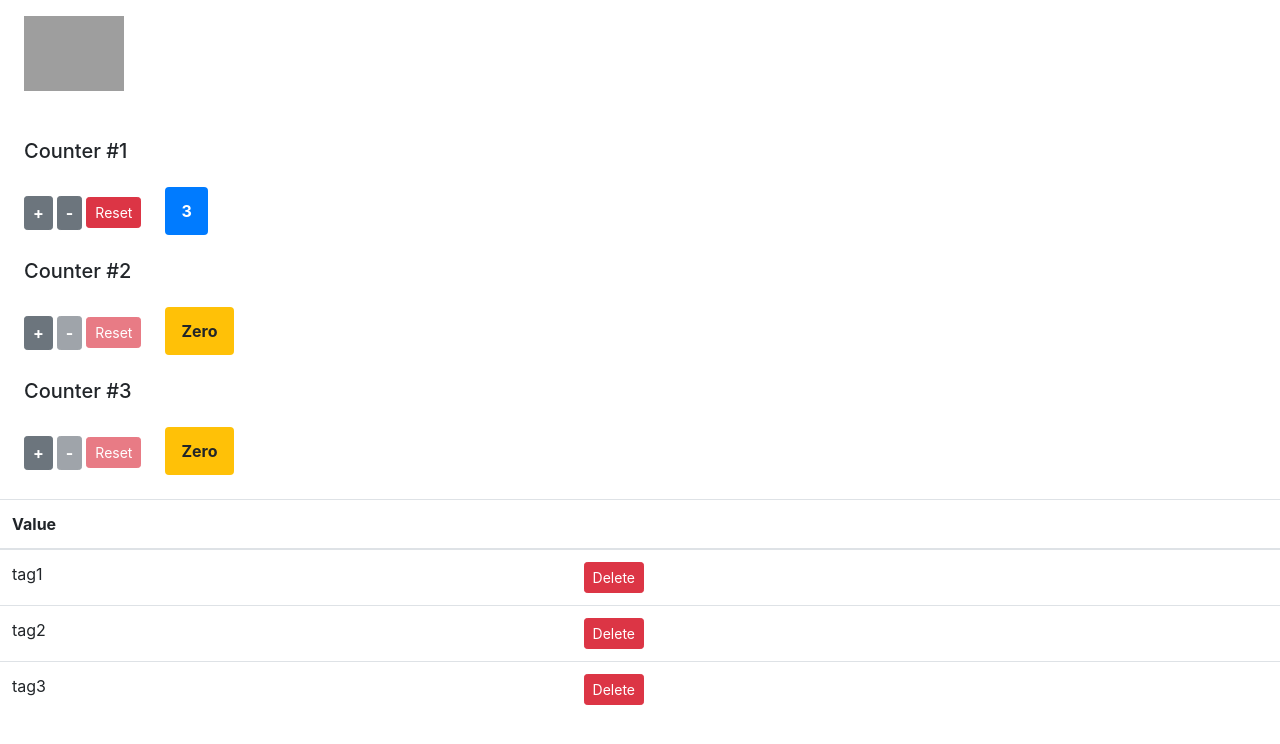
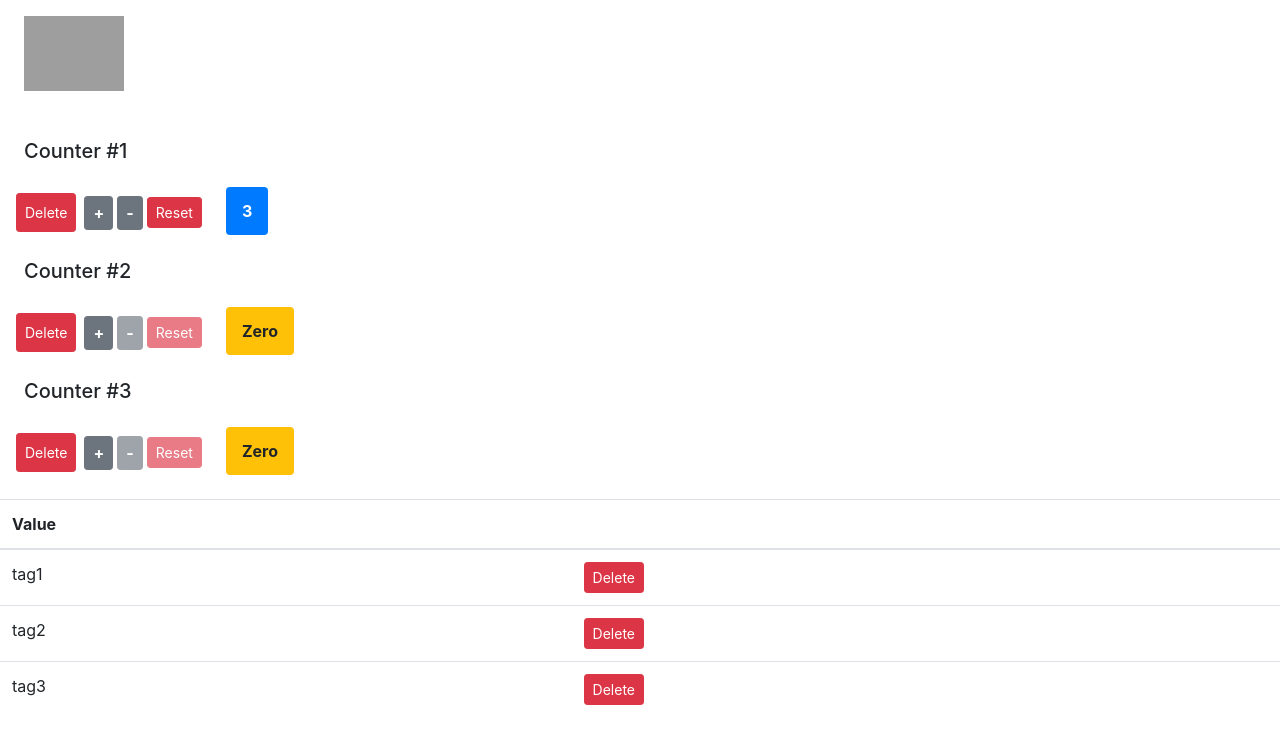
Before and after one commit to vietnguyengit/react-couter-app, a React (Create React App) app: page / in a window 1280 px wide. Shown: the top 744 px of the page. Built offline with nearby package versions, Linux system fonts and the light colour scheme; grey boxes are pictures that could not be loaded.

Commit message:
props vs state

```diff
--- a/src/components/counter.jsx
+++ b/src/components/counter.jsx
@@ -44,6 +44,9 @@ class Counter extends Component {
                 </div>
 
                 <div className="m-3">
+
+                    <button onClick={this.props.onDelete} className="btn btn-danger btn-sm p-2">Delete</button>
+
                     <button className="btn btn-secondary btn-sm ml-2" style={this.styles}
                             onClick={this.handleIncrement}>
                                 +
--- a/src/components/counters.jsx
+++ b/src/components/counters.jsx
@@ -14,6 +14,12 @@ class Counters extends Component {
             {_id: 1, value: "tag2"},
             {_id: 2, value: "tag3"}
         ]
+    }
+
+    handleCounterDelete = counter => {
+        console.log("Counter #" + counter._id + " deleted!");
+        const counters = this.state.counters.filter(c => c._id !== counter._id)
+        this.setState({counters: counters});
     }
 
     handleTagDelete = tag => {
@@ -53,7 +59,7 @@ class Counters extends Component {
                     </div>
 
                     <div>
-                        {this.state.counters.map(counter => <Counter key={counter._id} value={counter.value} id={counter._id}>
+                        {this.state.counters.map(counter => <Counter key={counter._id} value={counter.value} id={counter._id} onDelete={() => this.handleCounterDelete(counter)}>
                             <h5>Counter #{counter._id}</h5>
                         </Counter>)}
                     </div>
```
